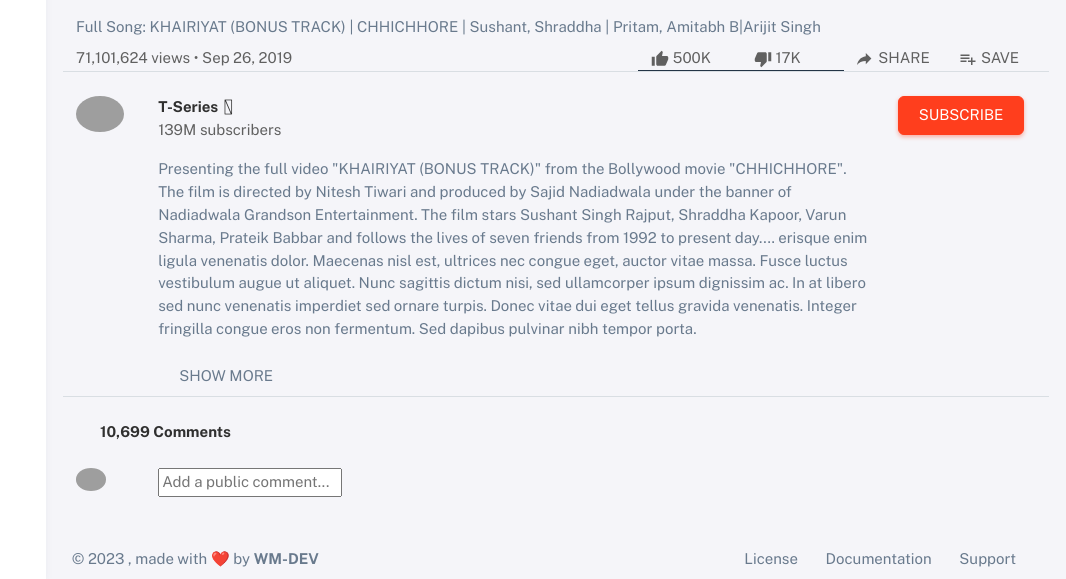
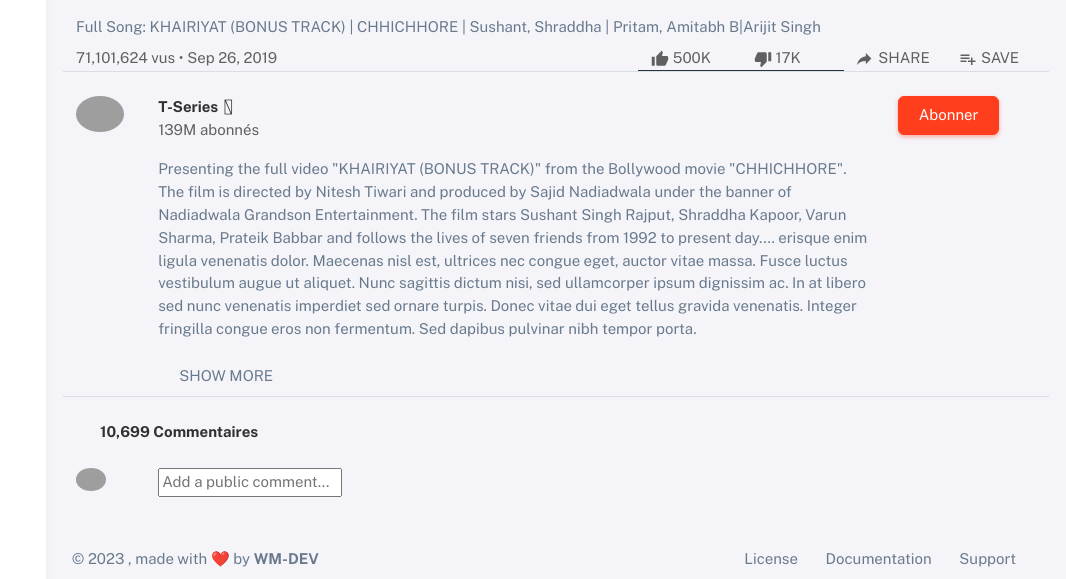
Before and after one commit to walidmedia/muntube, a Django app: page /video/ in a window 1280 px wide. Shown: the part 671-1250 px from the top of the page, without its empty margins (214-1280 px from the left). Run offline with Django 3.2, Linux system fonts and the light colour scheme; some libraries are stand-ins or nearby versions; grey boxes are pictures that could not be loaded.

Commit message:
7 commit

```diff
--- a/templates/video.html
+++ b/templates/video.html
@@ -41,7 +41,7 @@ element.style {
 					<div class="title">Full Song: KHAIRIYAT (BONUS TRACK) | CHHICHHORE | Sushant, Shraddha | Pritam, Amitabh B|Arijit Singh</div>
 					<div class="row mt-2 border-bottom">
 						<div class="col-7">
-							<div style="color:#606060;">71,101,624 views • Sep 26, 2019</div>
+							<div style="color:#606060;">71,101,624 vus • Sep 26, 2019</div>
 						</div>
 						<div class="col-5 text-right">
 							<div class="row">
@@ -75,12 +75,12 @@ element.style {
 					</div>
 					<div class="row mt-4 border-bottom ">
 						<div class="col-1 pr-0 w-2 text-right">
-							<img id="img" width="48" src="https://yt3.ggpht.com/a-/AOh14GinKFFtcXMMwrPfhFbie8tgLV0vMzfvVFSMlw=s68-c-k-c0x00ffffff-no-rj-mo" class="rounded-circle">
+							<img id="img" width="48" src="https://images.unsplash.com/photo-1522529599102-193c0d76b5b6?ixlib=rb-4.0.3&ixid=MnwxMjA3fDB8MHxzZWFyY2h8Mnx8YmxhY2slMjBtYW58ZW58MHx8MHx8&w=1000&q=80" class="rounded-circle">
 						</div>
 						<div class="col-9 pl-0">
 							<p style="color:#303030;">
 								<b>T-Series</b> <i class="fas fa-check-circle"></i><br>
-								<span style="color:#606060">139M subscribers</span>
+								<span style="color:#606060">139M abonnés</span>
 							</p>
 							<p>Presenting the full video "KHAIRIYAT (BONUS TRACK)" from the Bollywood movie "CHHICHHORE". The film is directed by Nitesh Tiwari and produced by Sajid Nadiadwala under the banner of Nadiadwala Grandson Entertainment. The film stars Sushant Singh Rajput, Shraddha Kapoor, Varun Sharma, Prateik Babbar and follows the lives of seven friends from 1992 to present day.<span id="dots">...</span>
 							<span id="more">erisque enim ligula venenatis dolor. Maecenas nisl est, ultrices nec congue eget, auctor vitae massa. Fusce luctus vestibulum augue ut aliquet. Nunc sagittis dictum nisi, sed ullamcorper ipsum dignissim ac. In at libero sed nunc venenatis imperdiet sed ornare turpis. Donec vitae dui eget tellus gravida venenatis. Integer fringilla congue eros non fermentum. Sed dapibus pulvinar nibh tempor porta.</span>
@@ -88,12 +88,12 @@ element.style {
 							<button onclick="myFunction()" id="myBtn" class="btn">SHOW MORE</button>
 						</div>
 						<div class="col-2 text-right">
-							<button class="btn btn-danger">SUBSCRIBE</button>
+							<button class="btn btn-danger">Abonner</button>
 						</div>
 
 					</div>
 					<div class="row mb-4">
-						<div class="col-12 m-4" style="color: #303030; font-weight: bold">10,699 Comments</div>
+						<div class="col-12 m-4" style="color: #303030; font-weight: bold">10,699 Commentaires</div>
 						<div class="col-1">
 							<img id="img" width="30" src="images/icon/avatar.png" class="rounded-circle">
 						</div>
```
Also changed, not shown: templates/index.html (+8 -8 lines).
